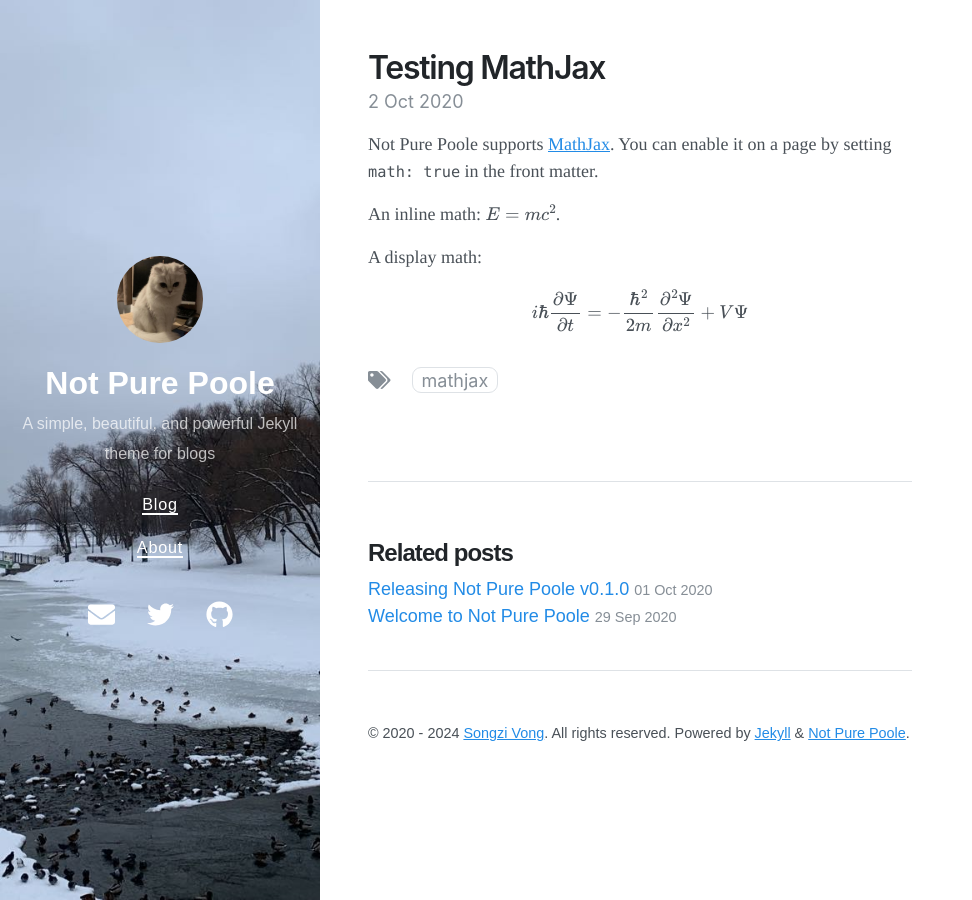
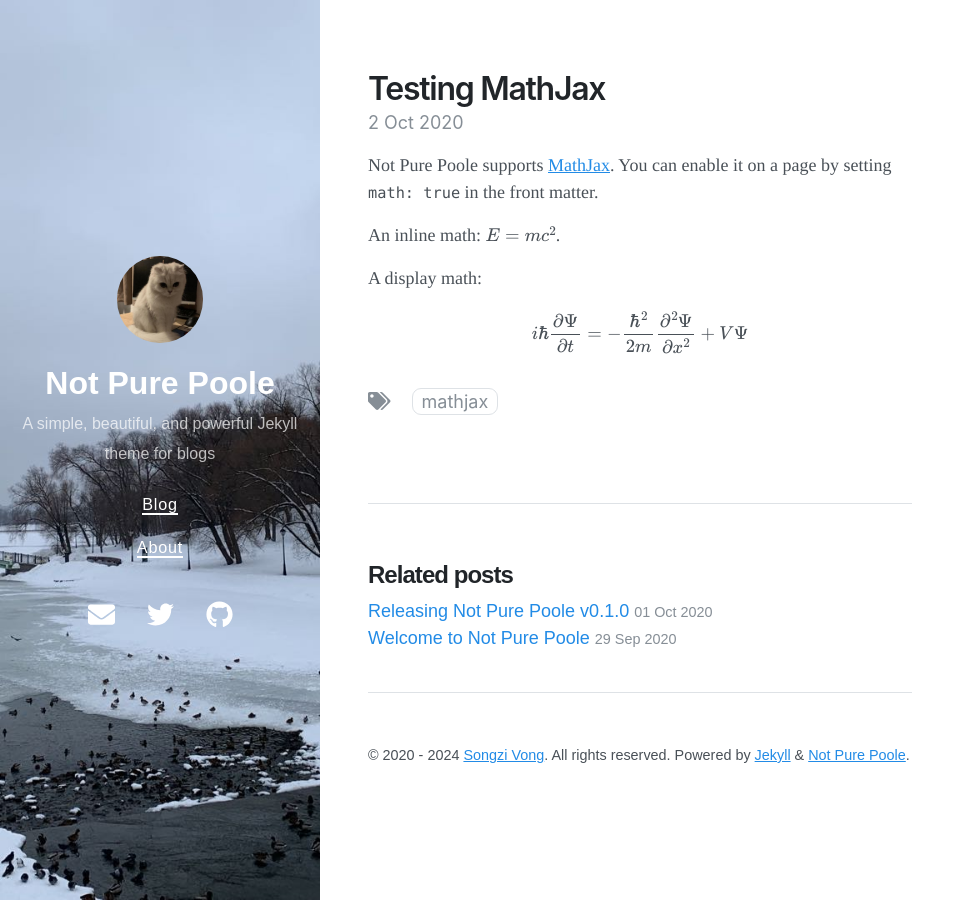
Before and after one commit to xwj106/xwjdegerenboke, a Jekyll site: the page built from _posts/2020-10-02-testing-mathjax.md, in a window 1280 px wide. Shown: the whole page, without its empty margins (0-972 px from the left). Built offline with Jekyll 4.4.1, drawn with Linux system fonts in a browser that asks for light colours; nearby versions of some CDN libraries.

Commit message:
Update post.html
1

```diff
--- a/_layouts/post.html
+++ b/_layouts/post.html
@@ -3,7 +3,7 @@ layout: default
 ---
 
 <article class="post">
-  <h1 class="post-title">{{ page.title }}</h1>
+  <h1 class="xwj-title">{{ page.title }}</h1>
   <div class="post-meta">
     {%- assign date_format = site.date_format | default: "%-d %b %Y" -%}
     <time datetime="{{ page.date | date_to_xmlschema }}" itemprop="datePublished">{{ page.date | date: date_format }}</time>
```
